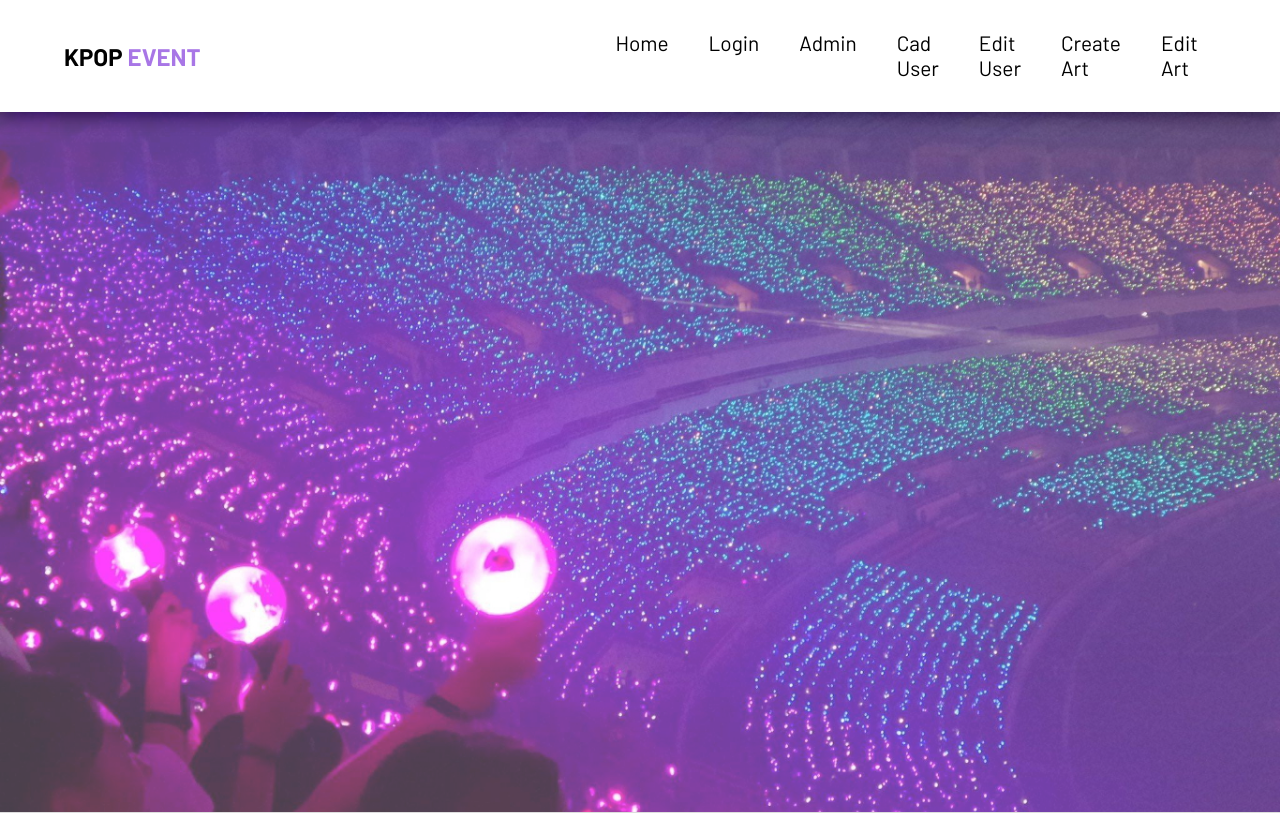
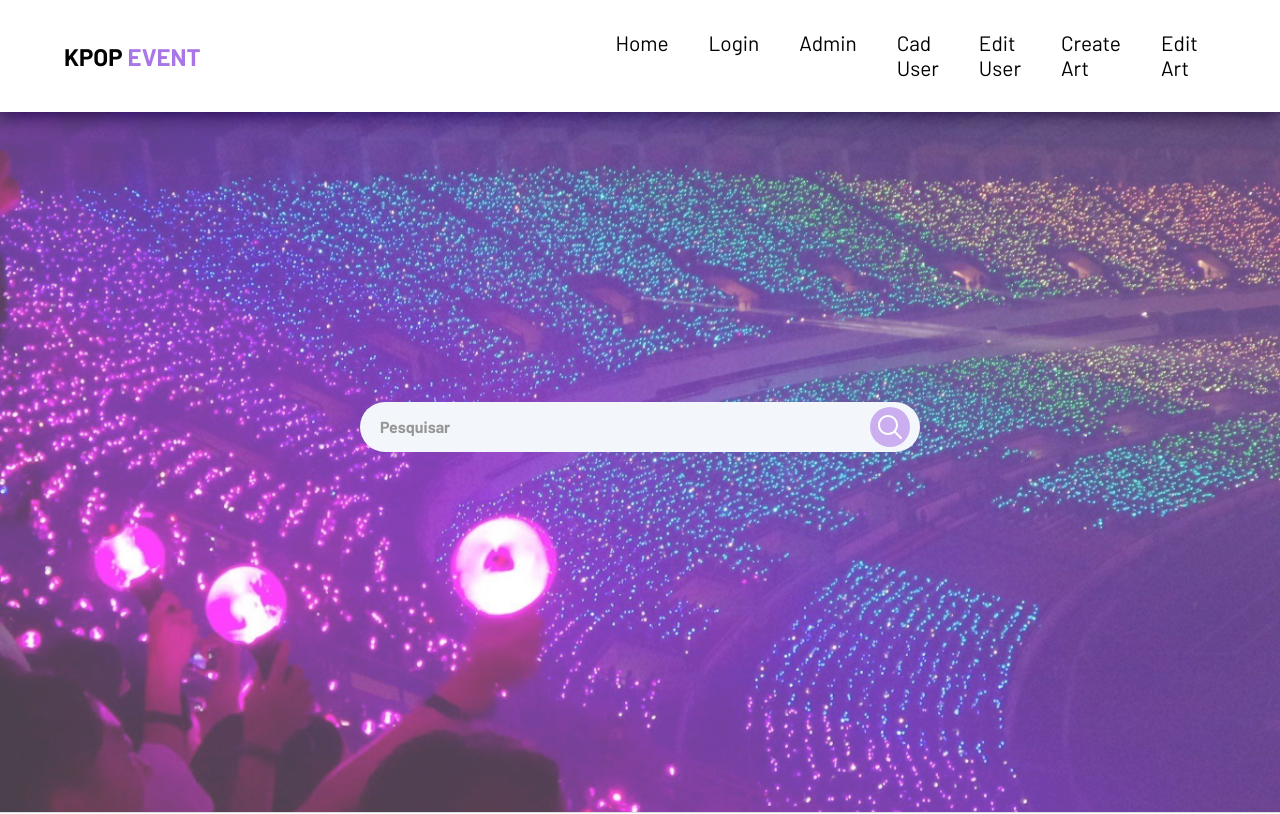
Before and after one commit to MateusCastelan/Projeto-KPop-Events-2-app, a Next.js app: page / in a window 1280 px wide. Shown: the top 814 px of the page. Built offline with nearby package versions, Linux system fonts and the light colour scheme.

Commit message:
barra de pesquisa

```diff
--- /dev/null
+++ b/src/components/BarraPesquisa.jsx
@@ -0,0 +1,30 @@
+import React from 'react'
+import { useRouter } from 'next/router';
+import styles from '../styles/BarraPesquisa.module.css'
+
+export const BarraPesquisa = () => {
+  const router = useRouter();
+
+  const handleSubmit = (event) => {
+    event.preventDefault();
+    const keywords = event.target.elements.keywords.value;
+    // Redirecionar para a página de resultados de pesquisa com os parâmetros de consulta
+    router.push(`/searchResults?keywords=${encodeURIComponent(keywords)}`);
+  };
+
+  return (
+    <>
+      <form
+        action="/searchResults"
+        method="get"
+        onSubmit={handleSubmit}
+        className={styles.searchContainer}
+      >
+        <input type="text" className={styles.searchBar} name="keywords" placeholder="Pesquisar" />
+        <button type="submit" className={styles.searchBtn}>
+          <img src='/lupa.svg' alt="Lupa" />
+        </button>
+      </form>
+    </>
+  );
+};
--- a/src/components/Form.jsx
+++ b/src/components/Form.jsx
@@ -70,6 +70,7 @@ export const Form = ({ action, formTitle, formFields, buttonLabel, initialValues
           method='post'
           encType='multipart/form-data'
           onSubmit={handleSubmit}
+          className={styles.form}
         >
           <h1 className={styles.title}>{formTitle}</h1>
           {formFields.map((field) => (
--- a/src/pages/index.jsx
+++ b/src/pages/index.jsx
@@ -4,6 +4,7 @@ import { Footer } from '@/components/Footer'
 import { Form } from '@/components/Form'
 
 import styles from '@/styles/PagesMain.module.css'
+import { BarraPesquisa } from '@/components/BarraPesquisa'
 
 const inter = Inter({ subsets: ['latin'] })
 
@@ -21,6 +22,7 @@ export default function Home() {
     <>
       <NavBar />
       <main className={styles.homeContainer}>
+        <BarraPesquisa/>
         {/* outros componentes */}
         {/* <Form
           action="/article/updateArticle/123"
--- /dev/null
+++ b/src/styles/BarraPesquisa.module.css
@@ -0,0 +1,34 @@
+.searchContainer {
+  background-color: #F0F5FB;
+  height: 50px;
+  padding: 10px;
+  border-radius: 40px;
+  display: flex;
+  justify-content: space-between;
+  align-items: center;
+  margin-bottom: 20px;
+  /* width: 50%; */
+}
+
+.searchBar {
+  border: none;
+  background: none;
+  outline: none;
+  padding: 10px;
+  color: #0A1B2D;
+  font-size: 16px;
+  font-weight: bolder;
+  line-height: 40px;
+  width: 500px;
+}
+
+.searchBtn {
+  width: 40px;
+  height: 40px;
+  border-radius: 50%;
+  display: flex;
+  justify-content: center;
+  align-items: center;
+  border: none;
+  background-color: #a876e6c0;
+}
--- a/src/styles/Form.module.css
+++ b/src/styles/Form.module.css
@@ -33,6 +33,12 @@
 
 .cntArticle {
   height: 920px;
+}
+
+.form {
+  display: flex;
+  flex-direction: column;
+  align-items: center;
 }
 
 .title {
--- a/src/styles/PagesMain.module.css
+++ b/src/styles/PagesMain.module.css
@@ -5,6 +5,10 @@
   background-position: center;
   opacity: 0.75;
   padding-bottom: 50px;
+  display: flex;
+  flex-direction: column;
+  align-items: center;
+  justify-content: center;
 }
 
 .loginContainer {
--- a/src/styles/globals.css
+++ b/src/styles/globals.css
@@ -20,12 +20,6 @@ a {
   color: black;
 }
 
-form {
-  display: flex;
-  flex-direction: column;
-  align-items: center;
-}
-
 label {
   font-size: 1.2em;
 }
```
